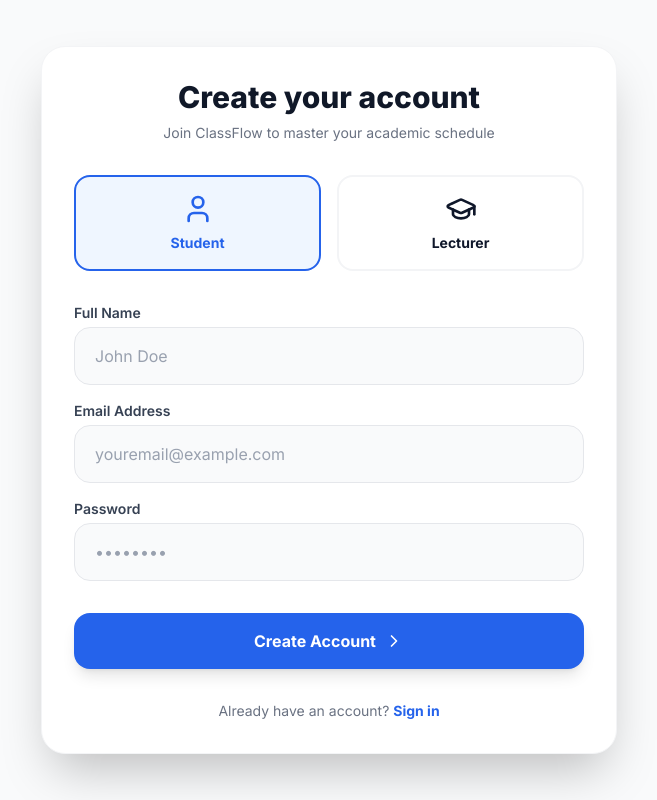
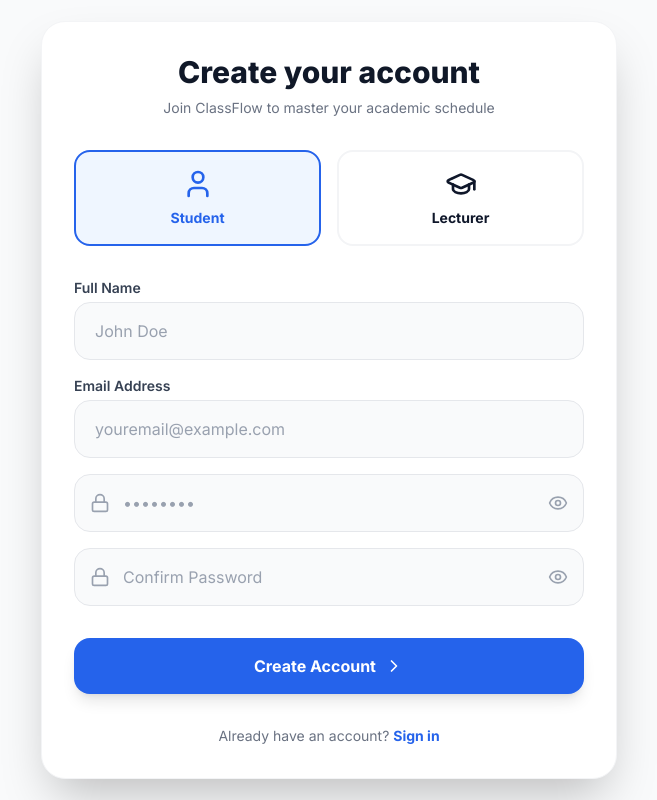
Before and after one commit to LNjengaTech/timetable-management, a Next.js app: page /auth/register in a window 1280 px wide. Shown: the whole page, without its empty margins (311-968 px from the left). Built offline with nearby package versions, Linux system fonts and the light colour scheme; no server answers.

Commit message:
feat: password hide and show and password confirmation for reg and login form

```diff
--- a/app/auth/login/page.tsx
+++ b/app/auth/login/page.tsx
@@ -8,13 +8,14 @@
 import Link from "next/link"
 import { motion } from "framer-motion"
 import { toast } from "sonner"
-import { Lock, Mail, ChevronRight } from "lucide-react"
+import { Lock, Mail, ChevronRight, Eye, EyeOff } from "lucide-react"
 
 export default function LoginPage() {
   const router = useRouter()
   const [email, setEmail] = useState("")
   const [password, setPassword] = useState("")
   const [loading, setLoading] = useState(false)
+  const [showPassword, setShowPassword] = useState(false)
 
   const handleSubmit = async (e: React.FormEvent) => {
     e.preventDefault()
@@ -68,18 +69,23 @@
             <div>
               <div className="flex justify-between items-center mb-1">
                 <label className="block text-sm font-semibold text-gray-700 dark:text-gray-300">Password</label>
-                <Link href="#" className="text-xs font-bold text-brand-600 dark:text-brand-400 hover:underline">Forgot?</Link>
+                {/* <Link href="#" className="text-xs font-bold text-brand-600 dark:text-brand-400 hover:underline">Forgot?</Link> */}
               </div>
               <div className="relative">
                 <Lock className="absolute left-4 top-1/2 -translate-y-1/2 w-5 h-5 text-gray-400" />
+
                 <input
-                  type="password"
+                  type={showPassword ? "text" : "password"}
                   required
-                  className="w-full pl-12 pr-5 py-4 bg-gray-50 dark:bg-gray-900 border border-gray-200 dark:border-gray-700 rounded-2xl focus:ring-2 focus:ring-brand-500 focus:border-transparent transition-all outline-none text-gray-900 dark:text-white placeholder-gray-400"
+                  className="w-full pl-12 pr-12 py-4 bg-gray-50 dark:bg-gray-900 border border-gray-200 dark:border-gray-700 rounded-2xl focus:ring-2 focus:ring-brand-500 focus:border-transparent transition-all outline-none text-gray-900 dark:text-white placeholder-gray-400"
                   placeholder="••••••••"
                   value={password}
                   onChange={(e) => setPassword(e.target.value)}
                 />
+
+                <button type="button" onClick={() => setShowPassword(!showPassword)} className="absolute right-4 top-1/2 -translate-y-1/2 text-gray-400 hover:text-gray-600 dark:hover:text-gray-200 transition-colors">
+                  {showPassword ? <EyeOff className="w-5 h-5" /> : <Eye className="w-5 h-5" />}
+                </button>
               </div>
             </div>
           </div>
--- a/app/auth/register/page.tsx
+++ b/app/auth/register/page.tsx
@@ -7,7 +7,7 @@
 import Link from "next/link"
 import { motion } from "framer-motion"
 import { toast } from "sonner"
-import { User, GraduationCap, ChevronRight } from "lucide-react"
+import { User, GraduationCap, ChevronRight, Eye, EyeOff, Lock } from "lucide-react"
 
 export default function RegisterPage() {
   const router = useRouter()
@@ -16,6 +16,9 @@
   const [password, setPassword] = useState("")
   const [role, setRole] = useState("STUDENT")
   const [loading, setLoading] = useState(false)
+  const [showPassword, setShowPassword] = useState(false)
+  const [confirmPassword, setConfirmPassword] = useState("")
+  const [error, setError] = useState("")
 
   const handleSubmit = async (e: React.FormEvent) => {
     e.preventDefault()
@@ -64,8 +67,8 @@
               type="button"
               onClick={() => setRole("STUDENT")}
               className={`p-4 rounded-2xl border-2 transition-all flex flex-col items-center gap-2 ${role === "STUDENT"
-                  ? "border-brand-600 bg-brand-50 dark:bg-brand-900/20 text-brand-600 dark:text-brand-400"
-                  : "border-gray-100 dark:border-gray-700 hover:border-brand-200"
+                ? "border-brand-600 bg-brand-50 dark:bg-brand-900/20 text-brand-600 dark:text-brand-400"
+                : "border-gray-100 dark:border-gray-700 hover:border-brand-200"
                 }`}
             >
               <User className="w-8 h-8" />
@@ -75,8 +78,8 @@
               type="button"
               onClick={() => setRole("LECTURER")}
               className={`p-4 rounded-2xl border-2 transition-all flex flex-col items-center gap-2 ${role === "LECTURER"
-                  ? "border-brand-600 bg-brand-50 dark:bg-brand-900/20 text-brand-600 dark:text-brand-400"
-                  : "border-gray-100 dark:border-gray-700 hover:border-brand-200"
+                ? "border-brand-600 bg-brand-50 dark:bg-brand-900/20 text-brand-600 dark:text-brand-400"
+                : "border-gray-100 dark:border-gray-700 hover:border-brand-200"
                 }`}
             >
               <GraduationCap className="w-8 h-8" />
@@ -109,17 +112,45 @@
               />
             </div>
 
-            <div>
-              <label className="block text-sm font-semibold text-gray-700 dark:text-gray-300">Password</label>
+            <div className="relative">
+              <Lock className="absolute left-4 top-1/2 -translate-y-1/2 w-5 h-5 text-gray-400" />
+
               <input
-                type="password"
+                type={showPassword ? "text" : "password"}
                 required
-                className="w-full px-5 py-4 mt-1 bg-gray-50 dark:bg-gray-900 border border-gray-200 dark:border-gray-700 rounded-2xl focus:ring-2 focus:ring-brand-500 focus:border-transparent transition-all outline-none text-gray-900 dark:text-white placeholder-gray-400"
+                className="w-full pl-12 pr-12 py-4 bg-gray-50 dark:bg-gray-900 border border-gray-200 dark:border-gray-700 rounded-2xl focus:ring-2 focus:ring-brand-500 focus:border-transparent transition-all outline-none text-gray-900 dark:text-white placeholder-gray-400"
                 placeholder="••••••••"
                 value={password}
                 onChange={(e) => setPassword(e.target.value)}
               />
+
+              <button type="button" onClick={() => setShowPassword(!showPassword)} className="absolute right-4 top-1/2 -translate-y-1/2 text-gray-400 hover:text-gray-600 dark:hover:text-gray-200 transition-colors">
+                {showPassword ? <EyeOff className="w-5 h-5" /> : <Eye className="w-5 h-5" />}
+              </button>
             </div>
+
+            {/* Confirm Password Field */}
+            <div className="relative">
+              <Lock className="absolute left-4 top-1/2 -translate-y-1/2 w-5 h-5 text-gray-400" />
+              <input
+                type={showPassword ? "text" : "password"}
+                required
+                className={`w-full pl-12 pr-12 py-4 bg-gray-50 dark:bg-gray-900 border ${confirmPassword && password !== confirmPassword ? 'border-red-500' : 'border-gray-200 dark:border-gray-700'} rounded-2xl focus:ring-2 focus:ring-brand-500 focus:border-transparent transition-all outline-none text-gray-900 dark:text-white placeholder-gray-400`}
+                placeholder="Confirm Password"
+                value={confirmPassword}
+                onChange={(e) => setConfirmPassword(e.target.value)}
+              />
+              <button type="button" onClick={() => setShowPassword(!showPassword)} className="absolute right-4 top-1/2 -translate-y-1/2 text-gray-400 hover:text-gray-600 dark:hover:text-gray-200 transition-colors">
+                {showPassword ? <EyeOff className="w-5 h-5" /> : <Eye className="w-5 h-5" />}
+              </button>
+            </div>
+
+            {/* Error Message */}
+            {confirmPassword && password !== confirmPassword && (
+              <p className="text-xs text-red-500 font-semibold mt-1 ml-2">
+                Passwords do not match
+              </p>
+            )}
           </div>
 
           <button
--- a/app/dashboard/notes/NotesClient.tsx
+++ b/app/dashboard/notes/NotesClient.tsx
@@ -135,7 +135,7 @@
     }
 
     return (
-        <div className="max-w-5xl mx-auto md:p-8 p-4 space-y-8">
+        <div className="max-w-5xl mx-auto md:p-8 p-2 space-y-8">
             {/* Header */}
             <div className="flex items-center justify-between">
                 <div>
@@ -143,7 +143,7 @@
                         <BookOpen className="w-8 h-8 text-brand-600 dark:text-brand-400" />
                         My Notes
                     </h1>
-                    <p className="text-sm text-gray-500 dark:text-gray-400 mt-1">
+                    <p className="text-xs text-gray-500 dark:text-gray-400 mt-1">
                         Upload and manage PDF notes tied to your subjects
                     </p>
                 </div>
@@ -152,7 +152,7 @@
                     className="flex items-center gap-2 px-4 py-2 bg-brand-600 hover:bg-brand-500 text-white font-medium rounded-lg transition-colors shadow-sm text-sm"
                 >
                     {showForm ? <X className="w-4 h-4" /> : <Plus className="w-4 h-4" />}
-                    {showForm ? "Cancel" : "Upload Note"}
+                    {showForm ? "Cancel" : "Upload"}
                 </button>
             </div>
 
--- a/app/dashboard/timetables/[id]/TimetableViewClient.tsx
+++ b/app/dashboard/timetables/[id]/TimetableViewClient.tsx
@@ -145,9 +145,9 @@
             <button
               onClick={handleMarkAttendance}
               disabled={loading}
-              className="px-10 py-4 bg-brand-600 hover:bg-brand-500 active:scale-95 text-white font-bold text-lg rounded-full shadow-lg shadow-brand-600/30 dark:shadow-brand-900/40 transition-all disabled:opacity-50"
+              className="px-5 md:px-10 py-2 md:py-4 bg-brand-600 hover:bg-brand-500 active:scale-95 text-white font-bold text-lg rounded-full shadow-lg shadow-brand-600/30 dark:shadow-brand-900/40 transition-all disabled:opacity-50"
             >
-              {loading ? "Marking..." : "✓ Mark Attendance"}
+              {loading ? "Marking..." : "Mark Attendance"}
             </button>
             {message && (
               <p className={`mt-3 text-sm font-medium ${message.includes('🎉') || message.includes('marked') ? 'text-green-600 dark:text-green-400' : 'text-red-600 dark:text-red-400'}`}>
@@ -161,7 +161,7 @@
       {/* ===== QR Code Section (toggled by Lecturers/Admins) ===== */}
       {showQR && (
         <div className="bg-white p-6 rounded-2xl flex flex-col items-center justify-center shadow-md border border-gray-100">
-          <h3 className="text-gray-800 font-bold mb-4 text-lg">QR Code – Scan to Check-In</h3>
+          <h3 className="text-gray-800 font-bold mb-4 text-lg">QR Code - Scan to Check-In</h3>
           {qrCodeUrl ? (
             <img src={qrCodeUrl} alt="QR Code for Attendance Check In" className="w-64 h-64 border border-gray-200 rounded-lg" />
           ) : (
--- a/app/dashboard/timetables/[id]/page.tsx
+++ b/app/dashboard/timetables/[id]/page.tsx
@@ -40,7 +40,7 @@
 
   // Pass down data to a Client Component for interactivity (QR / Buttons)
   return (
-    <div className="max-w-4xl mx-auto p-8">
+    <div className="max-w-4xl mx-auto p-2">
       <div className="bg-gray-800 border border-gray-700 rounded-2xl p-8 shadow-xl">
         <h1 className="text-3xl font-bold text-white mb-2">{timetable.subject}</h1>
         <div className="text-gray-400 mb-8 space-x-4 flex flex-wrap gap-y-2">
--- a/components/UserTour.tsx
+++ b/components/UserTour.tsx
@@ -48,6 +48,11 @@
             placement: "bottom" as const,
         },
         {
+            target: "[href='/dashboard/notes']",
+            content: "Add your notes which are tied to one of your subjects/units",
+            placement: "bottom" as const,
+        },
+        {
             target: "[href='/dashboard/settings']",
             content: "Manage your profile and preferences here.",
             placement: "bottom" as const,
```
